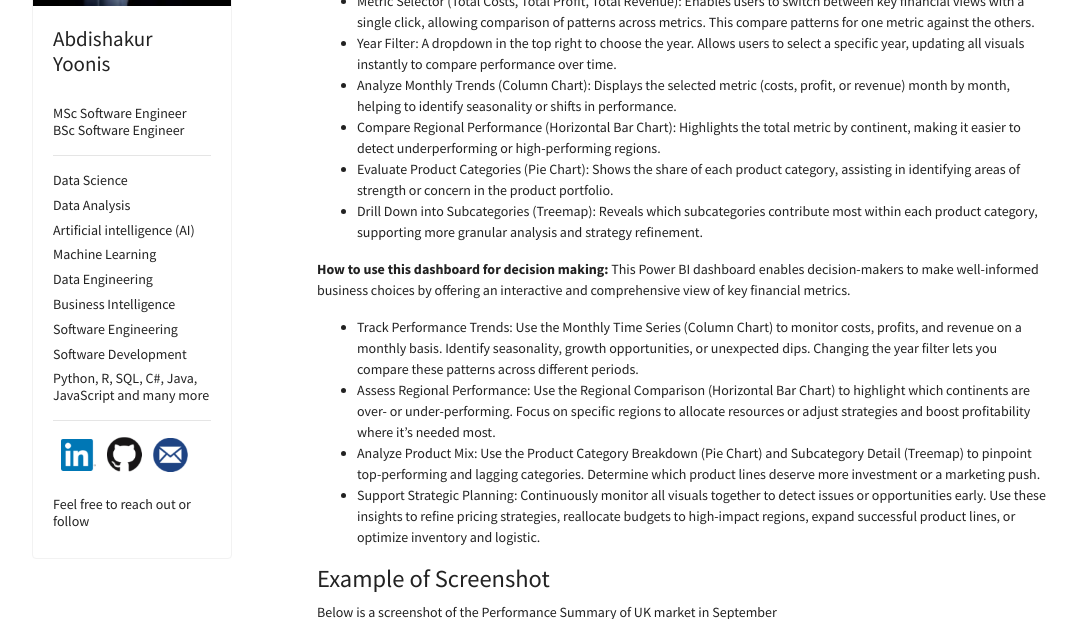
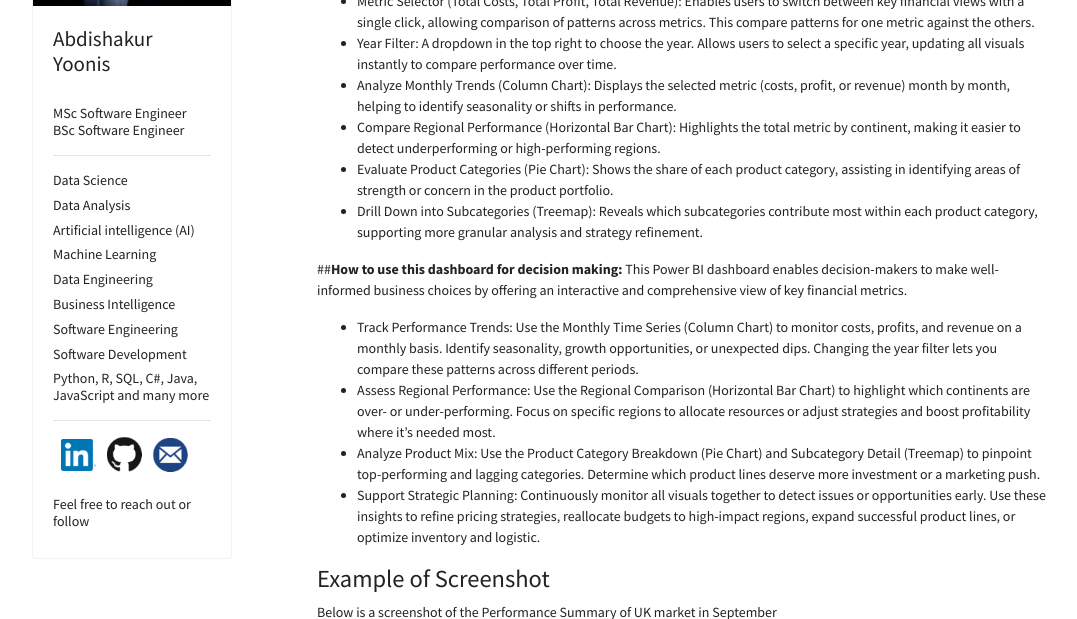
Before and after one commit to Abdishakury/abdishakury.github.io, a Jekyll site: the page built from Revenue_Performance_Analysis.md, in a window 1280 px wide and 900 px high, scrolled down 583 px, cut to the strip 0-619 px from the top of the window. Shown: the whole strip, without its empty margins (53-1130 px from the left). Built offline with Jekyll 4.4.1, drawn with Linux system fonts in a browser that asks for light colours; nearby versions of some CDN libraries; our own code applies the rules of GitHub Pages for plain Markdown files.

```diff
--- a/Revenue_Performance_Analysis.md
+++ b/Revenue_Performance_Analysis.md
@@ -15,7 +15,7 @@ This dashboard consolidates essential business metrics into one easy-to-use tool
 - Evaluate Product Categories (Pie Chart): Shows the share of each product category, assisting in identifying areas of strength or concern in the product portfolio.
 - Drill Down into Subcategories (Treemap): Reveals which subcategories contribute most within each product category, supporting more granular analysis and strategy refinement.
 
-**How to use this dashboard for decision making:**
+##**How to use this dashboard for decision making:**
 This Power BI dashboard enables decision-makers to make well-informed business choices by offering an interactive and comprehensive view of key financial metrics.
 
  - Track Performance Trends: Use the Monthly Time Series (Column Chart) to monitor costs, profits, and revenue on a monthly basis. Identify seasonality, growth opportunities, or     unexpected dips. Changing the year filter lets you compare these patterns across different periods.
```
